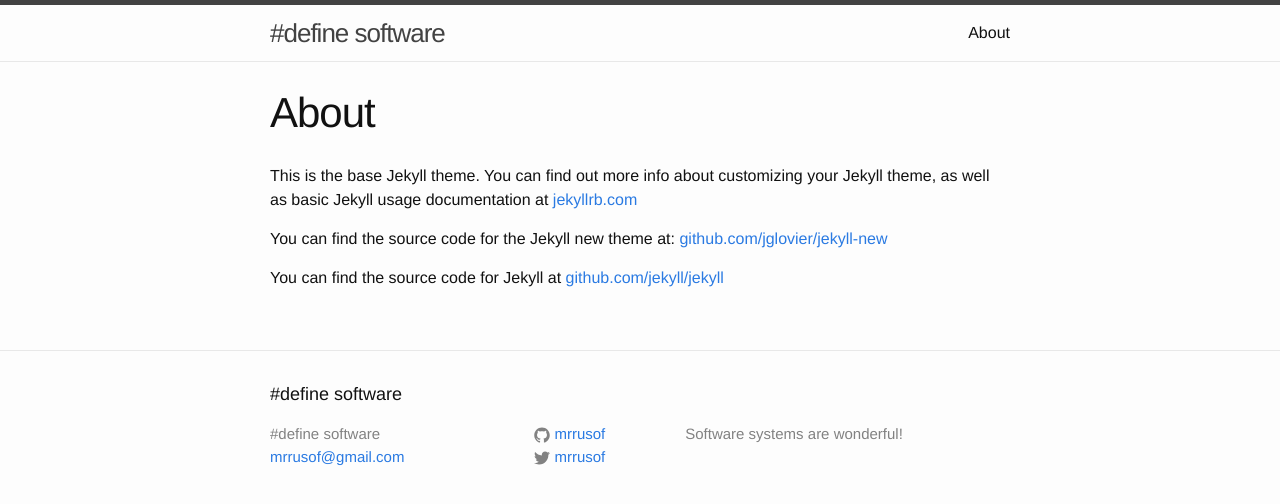
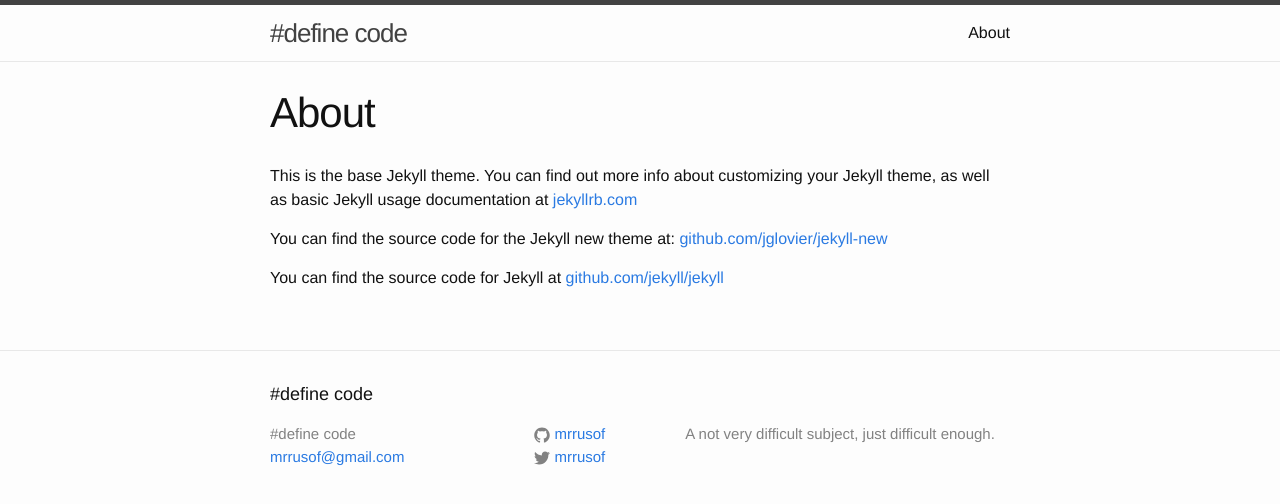
Before and after one commit to mrrusof/mrrusof.github.io, a Jekyll site: the page built from about.md, in a window 1280 px wide. Shown: the top 504 px of the page. Built offline with Jekyll 4.4.1, drawn with Linux system fonts in a browser that asks for light colours.

Commit message:
Change title and description.

```diff
--- a/_config.yml
+++ b/_config.yml
@@ -1,7 +1,7 @@
 # Site settings
-title: '#define software'
+title: '#define code'
 email: mrrusof@gmail.com
-description: "Software systems are wonderful!"
+description: "A not very difficult subject, just difficult enough."
 baseurl: ""
 url: "http://mrrusof.github.io"
 twitter_username: mrrusof
```
